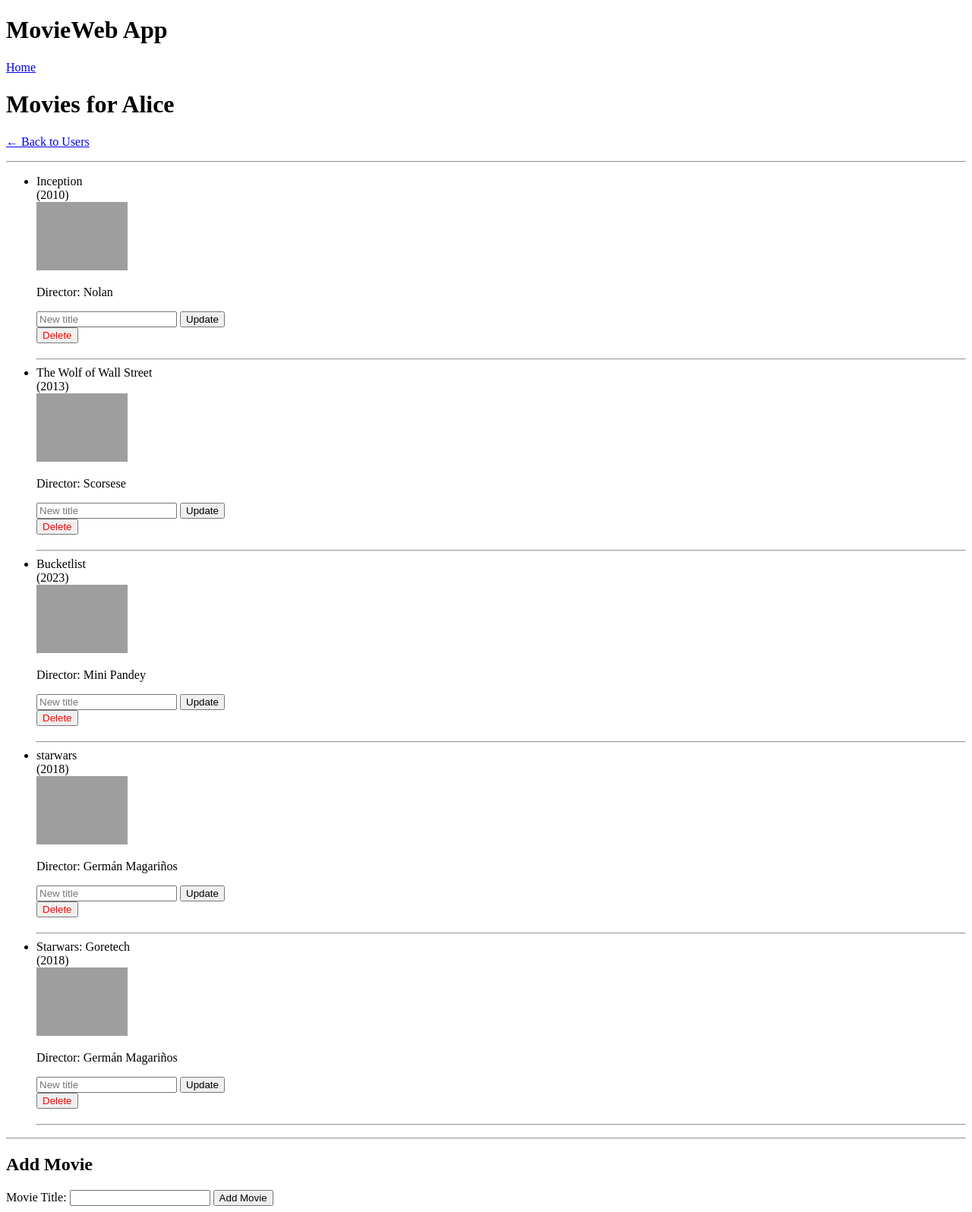
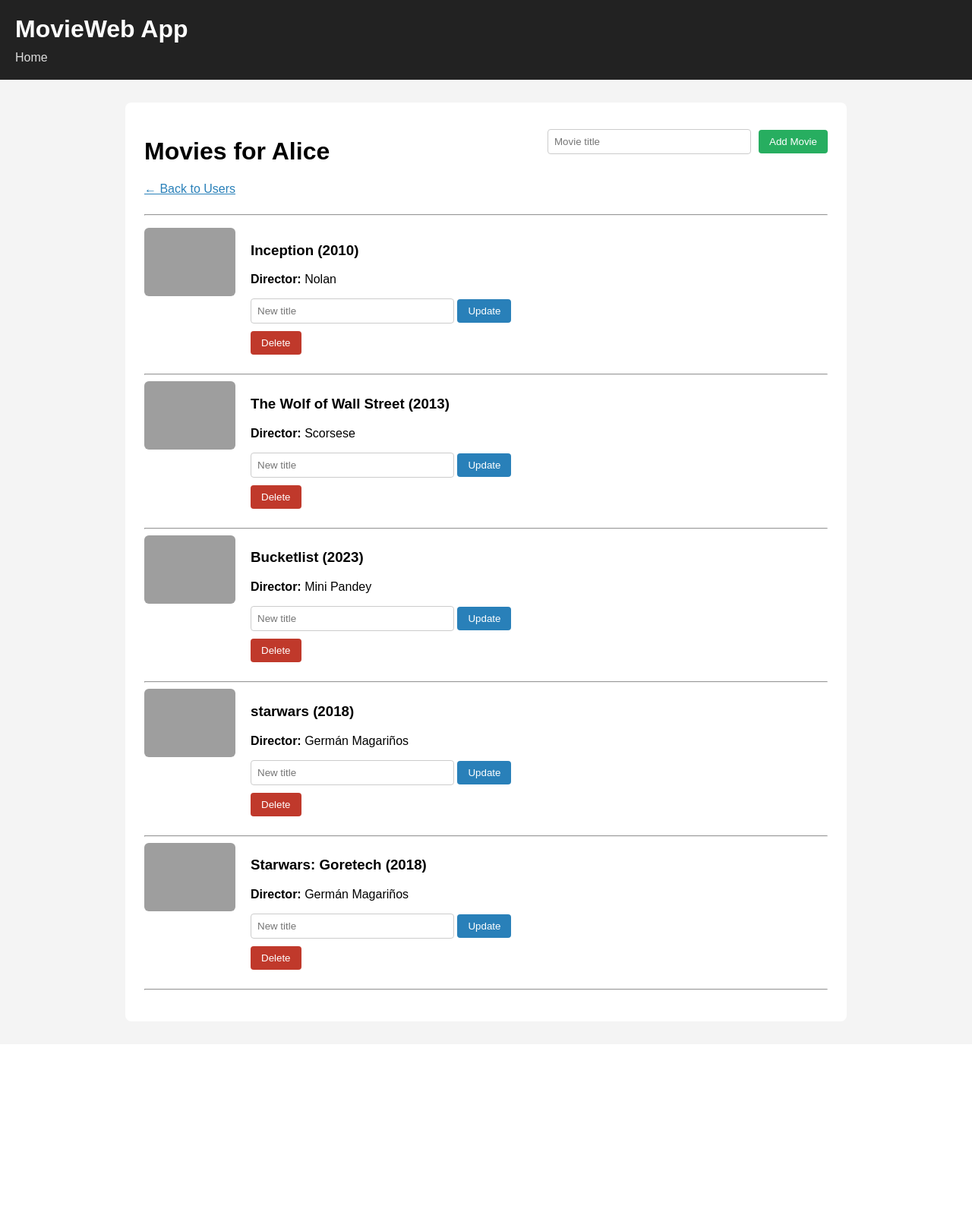
Before and after one commit to Sinistral13/MoviesWebApp, a Flask app: page /users/1/movies in a window 1280 px wide. Shown: the whole page at 76% size. After the commit the page ends 1304 px from the top, so only its background shows below. Run offline with Flask 3, Linux system fonts and the light colour scheme; grey boxes are pictures that could not be loaded.

Commit message:
final touch

```diff
--- a/app.py
+++ b/app.py
@@ -61,15 +61,24 @@ def add_movie(user_id):
 
     #redundant in this structure, kept for scaling
     if not title:
-        return {"error": "Missing title!"}, 400
+        return render_template(
+                    "error.html",
+                    message="Missing Title."
+                    ), 400
 
     movie_data = fetch_data(title)
 
     if not movie_data:
-        return {"error": "Movie not found!"}, 404
+        return render_template(
+                    "error.html",
+                    message="Movie not Found!"
+                    ), 404
 
     if data_manager.movie_exists(movie_data, user_id):
-        return {"error": "Movie already in favorites of this user!"}, 409
+        return render_template(
+                    "error.html",
+                    message="Movie already in favorites for this user!"
+                    ), 409
 
     data_manager.add_movie(movie_data, user_id)
 
@@ -92,16 +101,6 @@ def delete_movie(user_id, movie_id):
     return redirect(f"/users/{user_id}/movies")
 
 
-@app.errorhandler(400)
-def page_not_found(e):
-    return render_template("404.html"), 400
-
-
-@app.errorhandler(404)
-def internal_error(e):
-    return render_template("500.html"), 404
-
-
 if __name__ == '__main__':
     with app.app_context():
         db.create_all()
--- a/static/style.css
+++ b/static/style.css
@@ -0,0 +1,145 @@
+/* GENERAL */
+
+body {
+    font-family: Arial, sans-serif;
+    background-color: #f4f4f4;
+    margin: 0;
+    padding: 0;
+}
+
+
+/* HEADER */
+
+header {
+    background-color: #222;
+    color: white;
+    padding: 20px;
+}
+
+header h1 {
+    margin: 0;
+}
+
+nav {
+    margin-top: 10px;
+}
+
+nav a {
+    color: #ddd;
+    text-decoration: none;
+    margin-right: 15px;
+}
+
+nav a:hover {
+    color: white;
+}
+
+
+/* MAIN CONTAINER */
+
+.container {
+    max-width: 900px;
+    margin: 30px auto;
+    background-color: white;
+    padding: 25px;
+    border-radius: 8px;
+}
+
+
+/* TOP BAR */
+
+.top-bar {
+    display: flex;
+    justify-content: space-between;
+    align-items: flex-start;
+    gap: 20px;
+}
+
+.add-movie-form {
+    display: flex;
+    gap: 10px;
+    align-items: center;
+}
+
+
+/* USERS + MOVIES */
+
+ul {
+    list-style: none;
+    padding: 0;
+}
+
+li {
+    margin-bottom: 25px;
+}
+
+
+/* MOVIE CARDS */
+
+.movie-card {
+    display: flex;
+    gap: 20px;
+    align-items: flex-start;
+}
+
+.movie-card img {
+    border-radius: 6px;
+}
+
+.movie-info {
+    flex: 1;
+}
+
+
+/* FORMS */
+
+form {
+    margin-top: 10px;
+}
+
+input[type="text"] {
+    padding: 8px;
+    width: 250px;
+    border: 1px solid #ccc;
+    border-radius: 4px;
+}
+
+
+/* BUTTONS */
+
+button {
+    padding: 8px 14px;
+    border: none;
+    border-radius: 4px;
+    cursor: pointer;
+}
+
+button:hover {
+    opacity: 0.9;
+}
+
+.delete-btn {
+    background-color: #c0392b;
+    color: white;
+}
+
+.update-btn {
+    background-color: #2980b9;
+    color: white;
+}
+
+.add-btn {
+    background-color: #27ae60;
+    color: white;
+}
+
+
+/* LINKS */
+
+a {
+    color: #2980b9;
+}
+
+a:hover {
+    text-decoration: underline;
+}
--- a/templates/movies.html
+++ b/templates/movies.html
@@ -1,59 +1,73 @@
 {% extends "base.html" %}
-
 {% block content %}
 
+<div class="top-bar">
+    <div>
         <h1>Movies for {{ user.name }}</h1>
-
-<!-- Back navigation -->
         <p>
             <a href="{{ url_for('index') }}">← Back to Users</a>
         </p>
+    </div>
 
+    <!-- ADD MOVIE -->
+    <form action="{{ url_for('add_movie', user_id=user.id) }}"
+          method="post"
+          class="add-movie-form">
+
+        <input type="text"
+               name="title"
+               placeholder="Movie title"
+               required>
+
+        <button class="add-btn" type="submit">
+            Add Movie
+        </button>
+    </form>
+</div>
 <hr>
 
 <!-- MOVIE LIST -->
 <ul>
     {% for movie in movies %}
-        <li style="margin-bottom: 20px;">
-             {{ movie.title }}
-	<br>
-            ({{ movie.year }})
-
-            <br>
-
+        <li>
+            <div class="movie-card">
                 {% if movie.poster_url %}
-                <img src="{{ movie.poster_url }}" alt="{{ movie.title }}" width="120">
+                    <img src="{{ movie.poster_url }}"
+                         alt="{{ movie.title }}"
+                         width="120">
                 {% endif %}
-
-            <p>Director: {{ movie.director }}</p>
-
-            <!-- UPDATE FORM -->
-            <form action="{{ url_for('update_movie', user_id=user.id, movie_id=movie.id) }}" method="post">
-                <input type="text" name="title" placeholder="New title" required>
-                <button type="submit">Update</button>
+                <div class="movie-info">
+                    <h3>{{ movie.title }} ({{ movie.year }})</h3>
+                    <p>
+                        <strong>Director:</strong>
+                        {{ movie.director }}
+                    </p>
+                    <!-- UPDATE -->
+                    <form action="{{ url_for('update_movie',
+                                             user_id=user.id,
+                                             movie_id=movie.id) }}"
+                          method="post">
+                        <input type="text"
+                               name="title"
+                               placeholder="New title"
+                               required>
+                        <button class="update-btn" type="submit">
+                            Update
+                        </button>
                     </form>
-
-            <!-- DELETE FORM -->
-            <form action="{{ url_for('delete_movie', user_id=user.id, movie_id=movie.id) }}" method="post">
-                <button type="submit" style="color:red;">Delete</button>
+                    <!-- DELETE -->
+                    <form action="{{ url_for('delete_movie',
+                                             user_id=user.id,
+                                             movie_id=movie.id) }}"
+                          method="post">
+                        <button class="delete-btn" type="submit">
+                            Delete
+                        </button>
                     </form>
-
+                </div>
+            </div>
         </li>
         <hr>
     {% endfor %}
 </ul>
-
-<hr>
-
-<!-- ADD MOVIE -->
-<h2>Add Movie</h2>
-
-<form action="{{ url_for('add_movie', user_id=user.id) }}" method="post">
-
-    <label for="title">Movie Title:</label>
-    <input type="text" name="title" id="title" required>
-
-    <button type="submit">Add Movie</button>
-</form>
-
 {% endblock %}
```
Also changed, not shown: data/movies.sqlite. Lines whose indentation alone changed are shown as unchanged.
